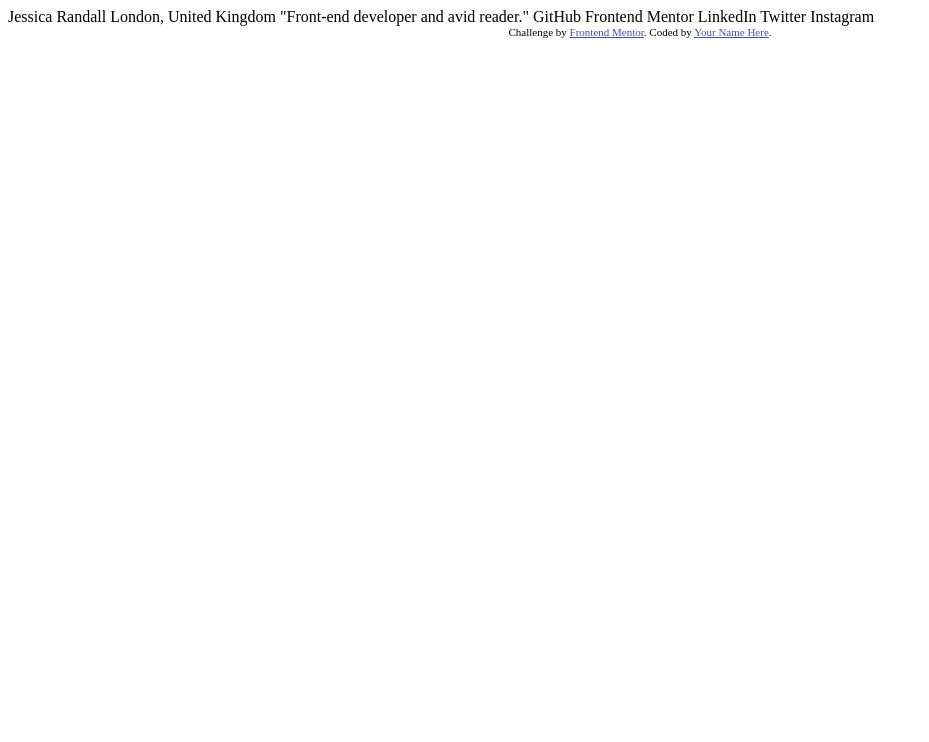
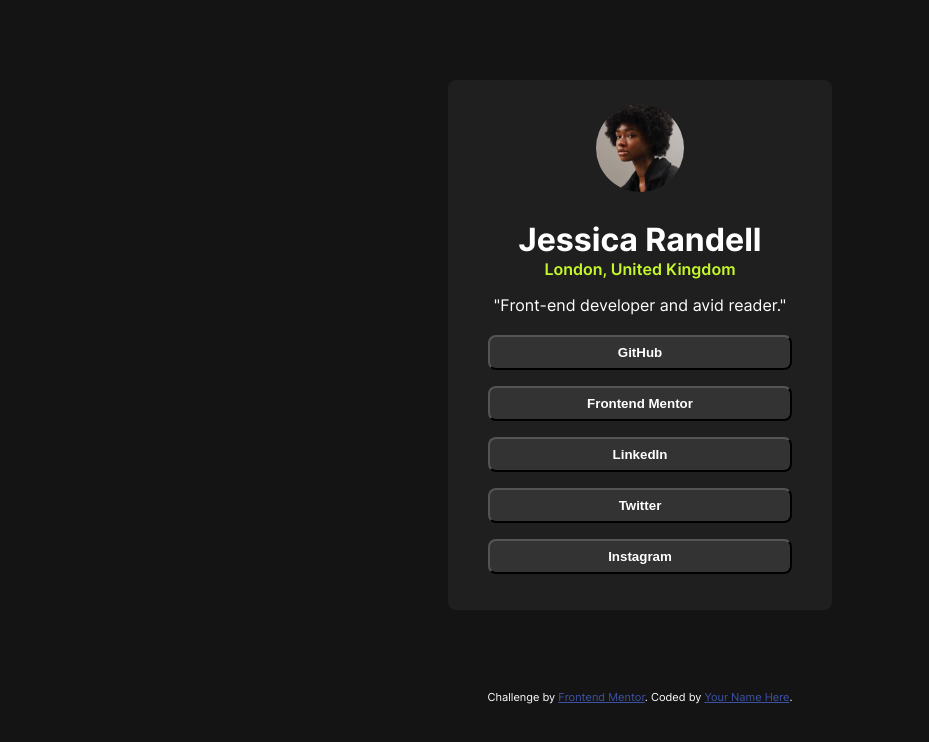
Before and after one commit to scuzzi808/social-links-profile-main, a plain HTML site: page index.html in a window 1280 px wide. Shown: the whole page, without its empty margins (0-929 px from the left). Drawn offline with Linux system fonts and the light colour scheme.

Commit message:
finished project

```diff
--- a/index.html
+++ b/index.html
@@ -1,34 +1,55 @@
 <!DOCTYPE html>
 <html lang="en">
+
 <head>
     <meta charset="UTF-8">
-  <meta name="viewport" content="width=device-width, initial-scale=1.0"> <!-- displays site properly based on user's device -->
+    <meta name="viewport" content="width=device-width, initial-scale=1.0">
+    <!-- displays site properly based on user's device -->
 
     <link rel="icon" type="image/png" sizes="32x32" href="./assets/images/favicon-32x32.png">
+    <link rel="stylesheet" href="styles.css">
 
     <title>Frontend Mentor | Social links profile</title>
 
     <!-- Feel free to remove these styles or customise in your own stylesheet 👍 -->
     <style>
-    .attribution { font-size: 11px; text-align: center; }
-    .attribution a { color: hsl(228, 45%, 44%); }
+        .attribution {
+            font-size: 11px;
+            text-align: center;
+        }
+
+        .attribution a {
+            color: hsl(228, 45%, 44%);
+        }
     </style>
 </head>
+
 <body>
+    <main class="wrapper">
+        <div class="social-wrapper">
 
-  Jessica Randall
-  London, United Kingdom
-  "Front-end developer and avid reader."
+            <div><img src="assets/images/avatar-jessica.jpeg" alt="picture of jessica"></div>
 
-  GitHub
-  Frontend Mentor
-  LinkedIn
-  Twitter
-  Instagram
+            <div class="social-container">
+                <h1>Jessica Randell</h1>
+                <h4 class="location">London, United Kingdom</h4>
+                <p>"Front-end developer and avid reader."</p>
+
+                <section class="buttons">
+                    <a href="#"><button class="button1">GitHub</button></a>
+                    <a href="#"><button class="button2">Frontend Mentor</button></a>
+                    <a href="#"><button class="button3">LinkedIn</button></a>
+                    <a href="#"><button class="button4">Twitter</button></a>
+                    <a href="#"><button class="button5">Instagram</button></a>
+                </section>
+            </div>
+        </div>
+    </main>
 
     <div class="attribution">
         Challenge by <a href="https://www.frontendmentor.io?ref=challenge" target="_blank">Frontend Mentor</a>.
         Coded by <a href="#">Your Name Here</a>.
     </div>
 </body>
+
 </html>
--- /dev/null
+++ b/styles.css
@@ -0,0 +1,95 @@
+@font-face {
+    font-family: 'Inter';
+    src: url(assets/fonts/Inter-VariableFont_slnt\,wght.ttf);
+}
+
+:root {
+    --green: hsl(75, 94%, 57%);
+    --white: hsl(0, 0%, 100%);
+    --grey: hsl(0, 0%, 20%);
+    --dark-grey: hsl(0, 0%, 12%);
+    --off-black: hsl(0, 0%, 8%);
+
+    --ff-main: 'Inter';
+}
+
+* {
+    margin: 0;
+    padding: 0;
+    box-sizing: border-box;
+}
+
+body {
+    font-family: var(--ff-main);
+    color: var(--white);
+    font-weight: 400;
+    font-size: 1rem;
+    background-color: var(--off-black);
+}
+
+.social-wrapper {
+    margin: 5rem auto;
+    /* padding: 10px; */
+    width: 384px;
+    height: 530px;
+    border-radius: .5rem;
+    display: flex;
+    flex-direction: column;
+    justify-content: center;
+    align-items: center;
+    text-align: center;
+    background-color: var(--dark-grey);
+}
+
+img {
+    width: 88px;
+    height: auto;
+    padding-top: 1.5rem;
+    padding-bottom: 1.5rem;
+    border-radius: 50%;
+}
+
+.buttons {
+    display: flex;
+    flex-direction: column;
+    padding: 20px 20px;
+}
+
+button {
+    width: 304px;
+    font-weight: 700;
+    color: var(--white);
+    margin-bottom: 1rem;
+    padding: .5rem 0;
+    border-radius: .5rem;
+    background-color: var(--grey);
+}
+
+h4 {
+    margin-bottom: 1rem;
+}
+
+.location {
+    font-weight: 600;
+    color: var(--green)
+}
+
+button:hover {
+    color: var(--off-black);
+    background-color: var(--green);
+    cursor: pointer;
+}
+
+@media screen and (max-width: 500px) {
+    .social-wrapper {
+        width: 90%;
+        height: 620px;
+    }
+}
+
+@media screen and (max-width: 350px) {
+    button {
+        width: 90%;
+        font-size: 12px;
+    }
+}
```
Also changed, not shown: 1 other file. Lines whose indentation alone changed are shown as unchanged.
